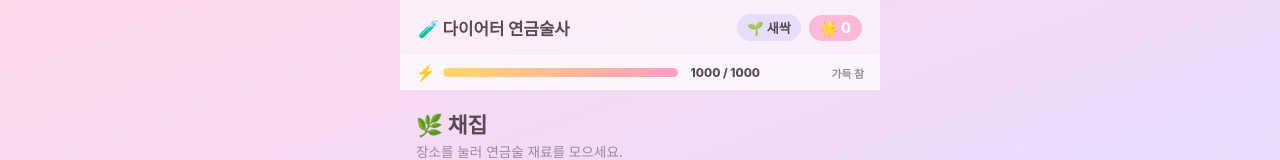
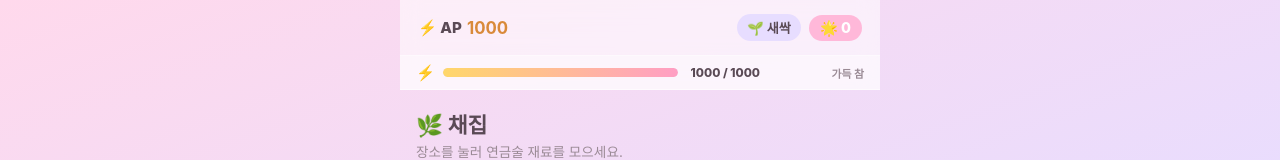
Before and after one commit to evachristian/Alchemist, a plain HTML site: page index.html in a window 1280 px wide. Shown: the top 160 px of the page. Drawn offline with Linux system fonts and the light colour scheme.

Commit message:
Add files via upload

```diff
--- a/game.js
+++ b/game.js
@@ -118,10 +118,10 @@ function renderEnergy() {
   const fill = document.getElementById('enFill');
   const text = document.getElementById('enText');
   const timer = document.getElementById('enTimer');
-  const hdr = document.getElementById('hdrEnergy');
+  const hdr = document.getElementById('hdrAPval');
   if (fill) fill.style.width = pct.toFixed(1) + '%';
   if (text) text.textContent = `${cur} / ${cap}`;
-  if (hdr) hdr.textContent = `⚡ ${cur}`;
+  if (hdr) hdr.textContent = cur;
   if (timer) {
     if (cur >= cap) {
       timer.textContent = '가득 참';
--- a/index.html
+++ b/index.html
@@ -14,7 +14,7 @@
   <!-- ── 상단바 (헤더 + 에너지) ── -->
   <div class="topbar">
     <header class="app-header">
-      <div class="app-title">🧪 다이어터 연금술사</div>
+      <div id="hdrAP" class="hdr-ap">⚡ AP <b id="hdrAPval">0</b></div>
       <div class="header-charm">
         <span id="hdrTier" class="hdr-tier">🌱 새싹</span>
         <span id="hdrCharm" class="hdr-charm">🌟 0</span>
--- a/style.css
+++ b/style.css
@@ -69,7 +69,8 @@ body {
 .btn-cost { font-size: 0.82rem; opacity: 0.9; }
 .spot-card.low-energy { opacity: 0.6; }
 .spot-card.low-energy .spot-go { color: var(--pink-2); }
-.app-title { font-size: 1.05rem; font-weight: 800; }
+.hdr-ap { font-size: 0.95rem; font-weight: 800; color: var(--ink); display: flex; align-items: center; gap: 5px; }
+.hdr-ap b { font-size: 1.05rem; color: #d98a3a; }
 .header-charm { display: flex; gap: 8px; align-items: center; }
 .hdr-tier { font-size: 0.82rem; font-weight: 700; background: var(--lav); padding: 4px 10px; border-radius: 999px; }
 .hdr-charm { font-size: 0.9rem; font-weight: 800; background: var(--pink-2); color: #fff; padding: 4px 11px; border-radius: 999px; }
```
